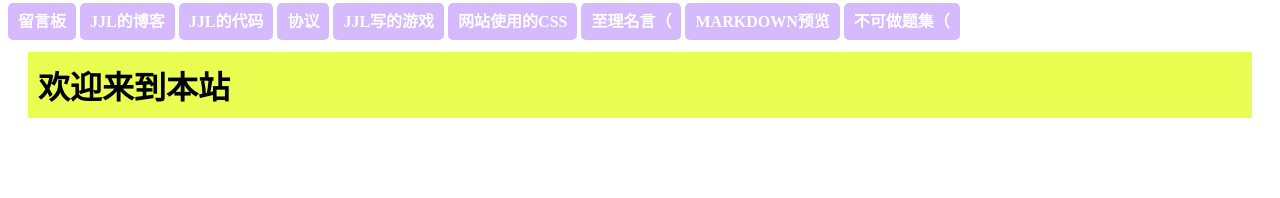
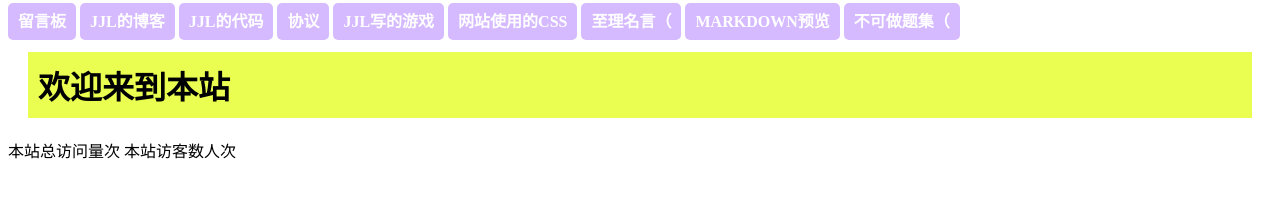
Before and after one commit to juruojjl/oonp, a plain HTML site: page index.html in a window 1280 px wide. Drawn offline with nearby package versions, Linux system fonts and the light colour scheme; some packages are replaced by stand-ins of ours.

Commit message:
Add files via upload

```diff
--- a/index.html
+++ b/index.html
@@ -90,5 +90,15 @@ var _hmt = _hmt || [];
 })();
 </script>
   <noscript>此处应该给个链接?<br>如何开启js服务</noscript>
+  <footer>
+    <span id="busuanzi_container_site_pv">
+    本站总访问量<span id="busuanzi_value_site_pv"></span>次
+</span>
+
+
+<span id="busuanzi_container_site_uv">
+  本站访客数<span id="busuanzi_value_site_uv"></span>人次
+</span>
+  </footer>
 </body>
 </html>
```
Also changed, not shown: cannot-be-done.html (+3 -1 lines).
